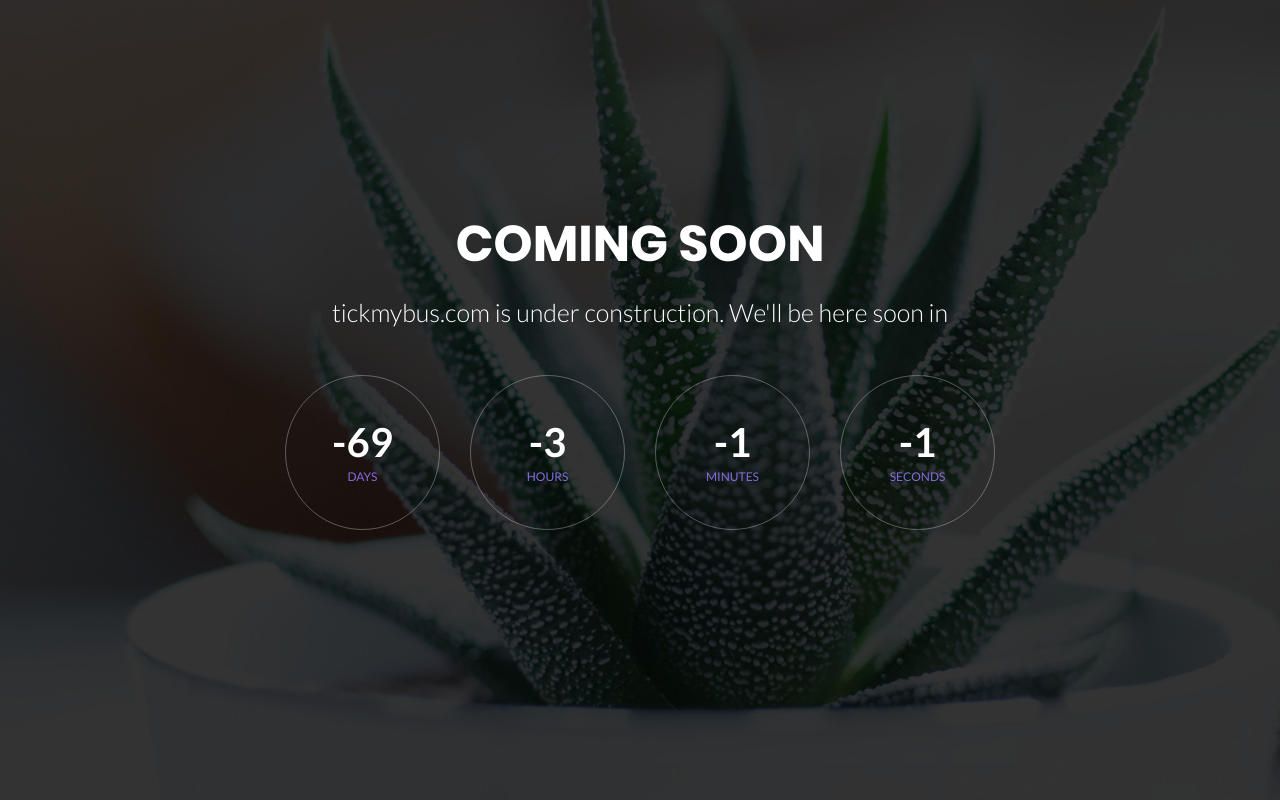
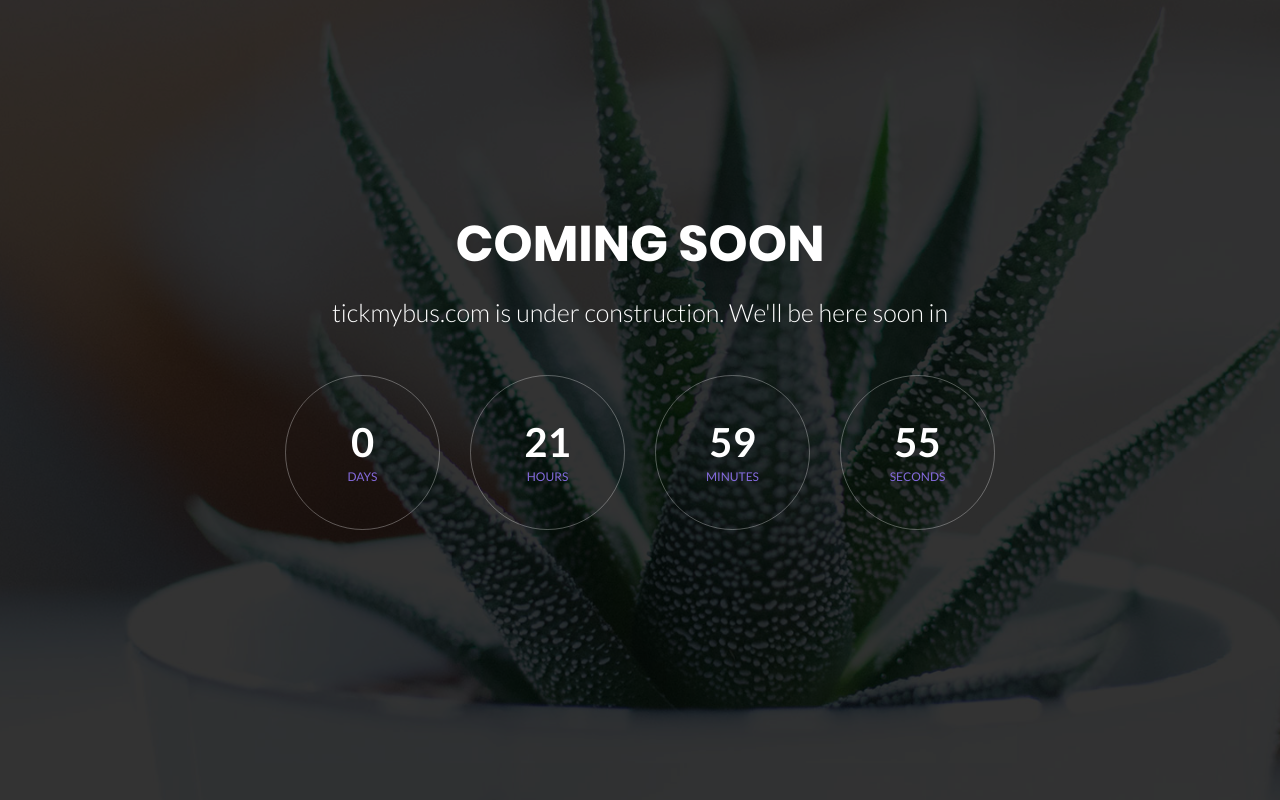
Before and after one commit to the-reciprocal-solutions/commingsoon, a plain HTML site: page index.html in a window 1280 px wide. Drawn offline with Linux system fonts and the light colour scheme.

Commit message:
Update index.html date update

```diff
--- a/index.html
+++ b/index.html
@@ -97,7 +97,7 @@
     <script defer src="vendor/countdowntime/countdowntime.js"></script>
     <script defer>
       window.onload = function () {
-        const launchDate = new Date("2024-02-15T00:00:00.000Z");
+        const launchDate = new Date("2024-04-23T00:00:00.000Z");
         const nowDate = new Date();
         const diffInMilliseconds = launchDate.valueOf() - nowDate.valueOf();
         let remaining;
```
